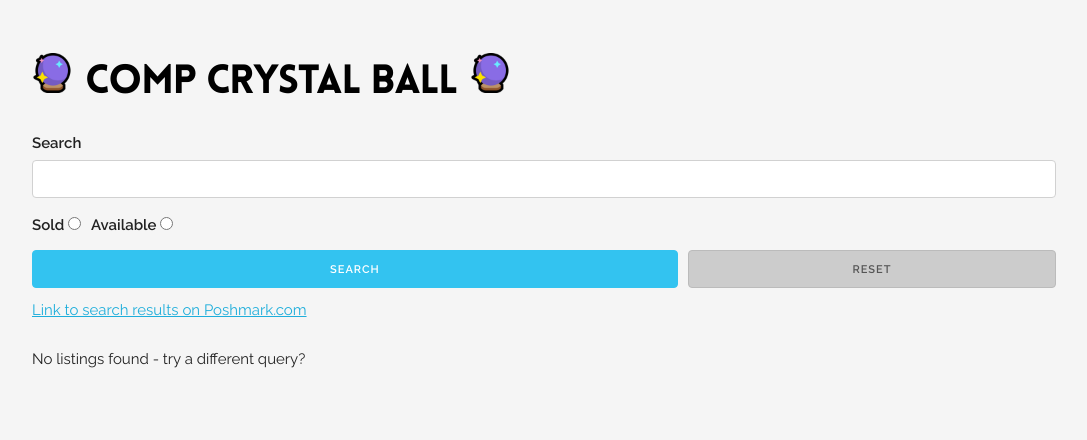
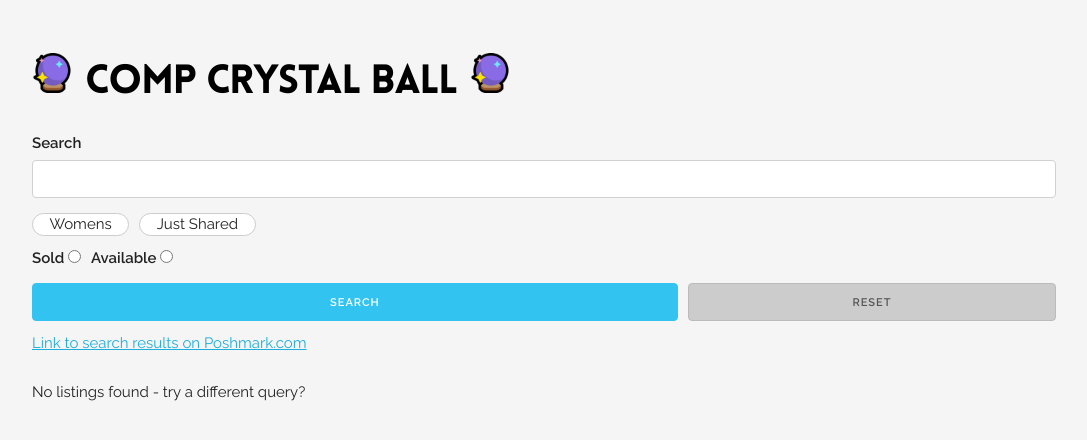
Before and after one commit to linstantnoodles/shouldiputitback, a Flask app: template templates/search.html in a window 1280 px wide. Shown: the part 80-520 px from the top of the page, without its empty margins (96-1183 px from the left). Run offline with Flask 2, Linux system fonts and the light colour scheme; the template is opened without the code that fills it, so the values that code supplies are empty.

Commit message:
Add filter tags

```diff
--- a/static/css/skeleton.css
+++ b/static/css/skeleton.css
@@ -502,6 +502,27 @@ body {
     margin-right: 1rem;
 }
 
+.filter-tags {
+    display: flex;
+    margin-bottom: 1rem;
+}
+
+.filter-tag {
+    align-items: center;
+    background: #fff;
+    border: 1px solid #ccc;
+    border-radius: 1.2em;
+    display: -webkit-flex;
+    display: flex;
+    font-size: inherit;
+    line-height: 1;
+    margin: 0;
+    padding: .2em 1.1em;
+    transition: border .2s ease-out;
+    white-space: nowrap;
+    margin-right: 1rem;
+}
+
 /*
  * Back to top button
  * Source: https://moderncss.dev/pure-css-smooth-scroll-back-to-top
--- a/templates/search.html
+++ b/templates/search.html
@@ -32,7 +32,12 @@
                         <input name="query" autocomplete="off" autocorrect="off" autocapitalize="off" spellcheck="true" class="u-full-width" type="search" value="{{ query }}" id="search" required>
                     </div>
                 </div>
+                <div class="filter-tags">
+                    <span class="filter-tag">Womens</span>
+                    <span class="filter-tag">Just Shared</span>
+                </div>
                 <div id="filter-input-group" class="flex flex-row">
+                    <div class="availability flex flex-row filter">
                         <label for="sold">Sold
                             {% if filter == "sold" %}
                                 <input type="radio" id="sold" name="filter" value="sold" checked="checked">
@@ -47,6 +52,7 @@
                                 <input type="radio" id="available" name="filter" value="available">
                             {% endif %}
                         </label>
+                    </div>
                 </div>
                 <div class="flex flex-row justify-start">
                     <button id="search-button" type="submit" class="button button-primary">Search</button>
```
Lines whose indentation alone changed are shown as unchanged.
